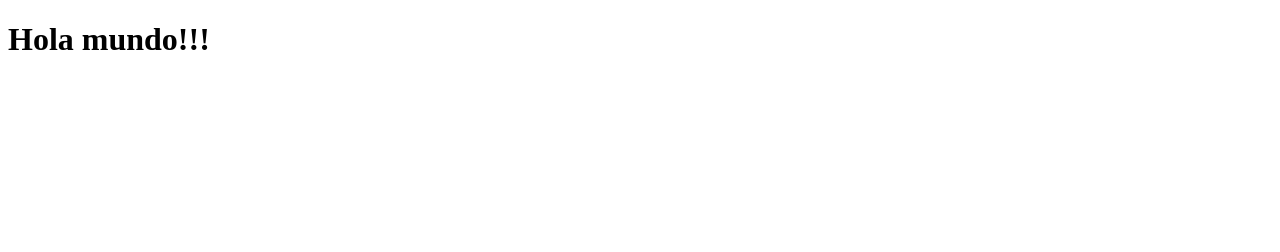
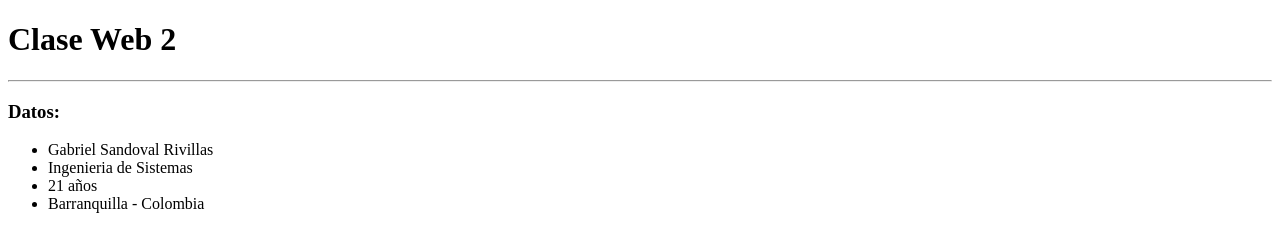
Before and after one commit to gsandova03/Web-2, a plain HTML site: page index.html in a window 1280 px wide. Drawn offline with Linux system fonts and the light colour scheme.

Commit message:
Datos agregados

```diff
--- a/index.html
+++ b/index.html
@@ -8,6 +8,14 @@
   <title> Primera clase Web 2 </title>
 </head>
 <body>
-  <h1>Hola mundo!!!</h1>
+  <h1>Clase Web 2</h1>
+  <hr>
+  <h3>Datos:</h3>
+  <ul>
+    <li>Gabriel Sandoval Rivillas</li>
+    <li>Ingenieria de Sistemas</li>
+    <li>21 años</li>
+    <li>Barranquilla - Colombia</li>
+  </ul>
 </body>
 </html>
```
